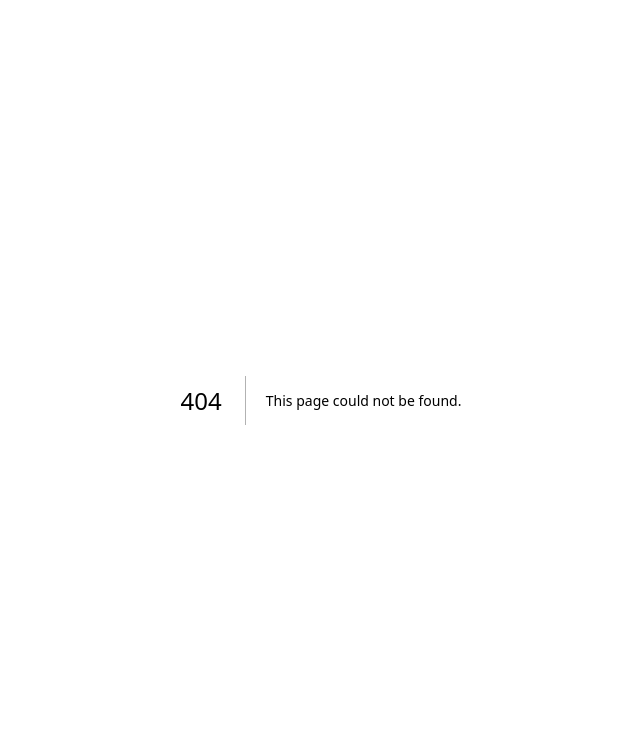
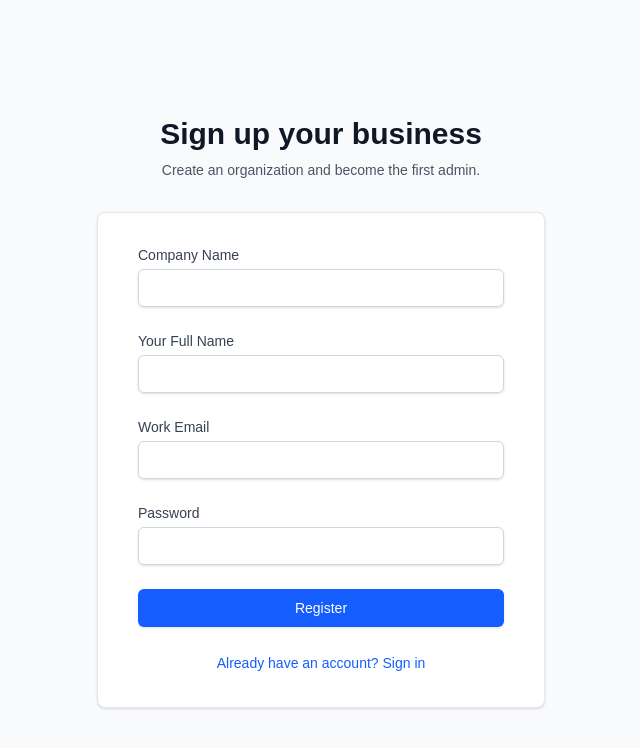
Before and after one commit to Pranay44444/Smart-Complaint-system, a Next.js app in the folder frontend/: page /register/org in a window 1280 px wide. Before the commit this address had no page. Shown: the top 748 px of the page, without its empty margins (319-959 px from the left). Built offline with nearby package versions, Linux system fonts and the light colour scheme; no server answers.

Commit message:
register org ui

```diff
--- a/frontend/src/app/page.tsx
+++ b/frontend/src/app/page.tsx
@@ -1,5 +1,28 @@
-import { redirect } from 'next/navigation';
+import Link from 'next/link';
 
 export default function Home() {
-  redirect('/login');
+  return (
+    <div className="min-h-screen bg-gray-50 flex flex-col justify-center py-12 sm:px-6 lg:px-8">
+      <div className="sm:mx-auto sm:w-full sm:max-w-md text-center">
+        <h1 className="text-4xl font-extrabold text-gray-900 mb-2">Smart Complaint</h1>
+        <p className="text-gray-600 text-lg mb-8">The intelligent platform to manage and resolve issues.</p>
+
+        <div className="space-y-4">
+          <Link
+            href="/login"
+            className="w-full flex justify-center py-3 px-4 border border-transparent rounded-md shadow-sm text-base font-medium text-white bg-blue-600 hover:bg-blue-700 focus:outline-none focus:ring-2 focus:ring-offset-2 focus:ring-blue-500"
+          >
+            Login
+          </Link>
+
+          <Link
+            href="/register/org"
+            className="w-full flex justify-center py-3 px-4 border border-blue-600 rounded-md shadow-sm text-base font-medium text-blue-600 bg-white hover:bg-gray-50 focus:outline-none focus:ring-2 focus:ring-offset-2 focus:ring-blue-500"
+          >
+            Register your Organization
+          </Link>
+        </div>
+      </div>
+    </div>
+  );
 }
--- /dev/null
+++ b/frontend/src/app/register/org/page.tsx
@@ -0,0 +1,134 @@
+'use client';
+
+import { useState } from 'react';
+import { useForm } from 'react-hook-form';
+import { zodResolver } from '@hookform/resolvers/zod';
+import * as z from 'zod';
+import { useAuth } from '../../../context/AuthContext';
+import api from '../../../lib/axios';
+import Link from 'next/link';
+
+const registerSchema = z.object({
+  orgName: z.string().min(2, 'Company name is required'),
+  adminName: z.string().min(2, 'Name is required'),
+  adminEmail: z.string().email('Invalid email address'),
+  adminPassword: z.string().min(6, 'Password must be at least 6 characters'),
+});
+
+type RegisterFormValues = z.infer<typeof registerSchema>;
+
+export default function RegisterOrgPage() {
+  const { login } = useAuth();
+  const [error, setError] = useState('');
+
+  const {
+    register,
+    handleSubmit,
+    formState: { errors, isSubmitting },
+  } = useForm<RegisterFormValues>({
+    resolver: zodResolver(registerSchema),
+  });
+
+  const onSubmit = async (data: RegisterFormValues) => {
+    try {
+      setError('');
+      const res = await api.post('/auth/register/org', data);
+      login(res.data.access_token, res.data.user);
+    } catch (err: any) {
+      setError(err.response?.data?.message || 'Registration failed');
+    }
+  };
+
+  return (
+    <div className="min-h-screen bg-gray-50 flex flex-col justify-center py-12 sm:px-6 lg:px-8">
+      <div className="sm:mx-auto sm:w-full sm:max-w-md text-center">
+        <h2 className="mt-6 text-center text-3xl font-extrabold text-gray-900">
+          Sign up your business
+        </h2>
+        <p className="mt-2 text-sm text-gray-600">
+          Create an organization and become the first admin.
+        </p>
+      </div>
+
+      <div className="mt-8 sm:mx-auto sm:w-full sm:max-w-md">
+        <div className="bg-white py-8 px-4 shadow sm:rounded-lg sm:px-10 border border-gray-200">
+          <form className="space-y-6" onSubmit={handleSubmit(onSubmit)}>
+            <div>
+              <label className="block text-sm font-medium text-gray-700">Company Name</label>
+              <div className="mt-1">
+                <input
+                  type="text"
+                  {...register('orgName')}
+                  className="appearance-none block w-full px-3 py-2 border border-gray-300 rounded-md shadow-sm placeholder-gray-400 focus:outline-none focus:ring-blue-500 focus:border-blue-500 sm:text-sm"
+                />
+                {errors.orgName && (
+                  <p className="mt-1 text-sm text-red-600">{errors.orgName.message}</p>
+                )}
+              </div>
+            </div>
+
+            <div>
+              <label className="block text-sm font-medium text-gray-700">Your Full Name</label>
+              <div className="mt-1">
+                <input
+                  type="text"
+                  {...register('adminName')}
+                  className="appearance-none block w-full px-3 py-2 border border-gray-300 rounded-md shadow-sm placeholder-gray-400 focus:outline-none focus:ring-blue-500 focus:border-blue-500 sm:text-sm"
+                />
+                {errors.adminName && (
+                  <p className="mt-1 text-sm text-red-600">{errors.adminName.message}</p>
+                )}
+              </div>
+            </div>
+
+            <div>
+              <label className="block text-sm font-medium text-gray-700">Work Email</label>
+              <div className="mt-1">
+                <input
+                  type="email"
+                  {...register('adminEmail')}
+                  className="appearance-none block w-full px-3 py-2 border border-gray-300 rounded-md shadow-sm placeholder-gray-400 focus:outline-none focus:ring-blue-500 focus:border-blue-500 sm:text-sm"
+                />
+                {errors.adminEmail && (
+                  <p className="mt-1 text-sm text-red-600">{errors.adminEmail.message}</p>
+                )}
+              </div>
+            </div>
+
+            <div>
+              <label className="block text-sm font-medium text-gray-700">Password</label>
+              <div className="mt-1">
+                <input
+                  type="password"
+                  {...register('adminPassword')}
+                  className="appearance-none block w-full px-3 py-2 border border-gray-300 rounded-md shadow-sm placeholder-gray-400 focus:outline-none focus:ring-blue-500 focus:border-blue-500 sm:text-sm"
+                />
+                {errors.adminPassword && (
+                  <p className="mt-1 text-sm text-red-600">{errors.adminPassword.message}</p>
+                )}
+              </div>
+            </div>
+
+            {error && <div className="text-sm text-red-600 text-center">{error}</div>}
+
+            <div>
+              <button
+                type="submit"
+                disabled={isSubmitting}
+                className="w-full flex justify-center py-2 px-4 border border-transparent rounded-md shadow-sm text-sm font-medium text-white bg-blue-600 hover:bg-blue-700 focus:outline-none focus:ring-2 focus:ring-offset-2 focus:ring-blue-500 disabled:opacity-50"
+              >
+                {isSubmitting ? 'Registering...' : 'Register'}
+              </button>
+            </div>
+          </form>
+
+          <div className="mt-6 text-center">
+            <Link href="/login" className="text-sm font-medium text-blue-600 hover:text-blue-500">
+              Already have an account? Sign in
+            </Link>
+          </div>
+        </div>
+      </div>
+    </div>
+  );
+}
--- a/frontend/src/context/AuthContext.tsx
+++ b/frontend/src/context/AuthContext.tsx
@@ -66,7 +66,7 @@ export function AuthProvider({ children }: { children: React.ReactNode }) {
 
   useEffect(() => {
     if (!loading) {
-      const publicPaths = ['/login', '/register', '/'];
+      const publicPaths = ['/login', '/register', '/register/org', '/'];
       if (!user && !publicPaths.includes(pathname)) {
         router.push('/login');
       } else if (user && (pathname === '/login' || pathname === '/register')) {
```
